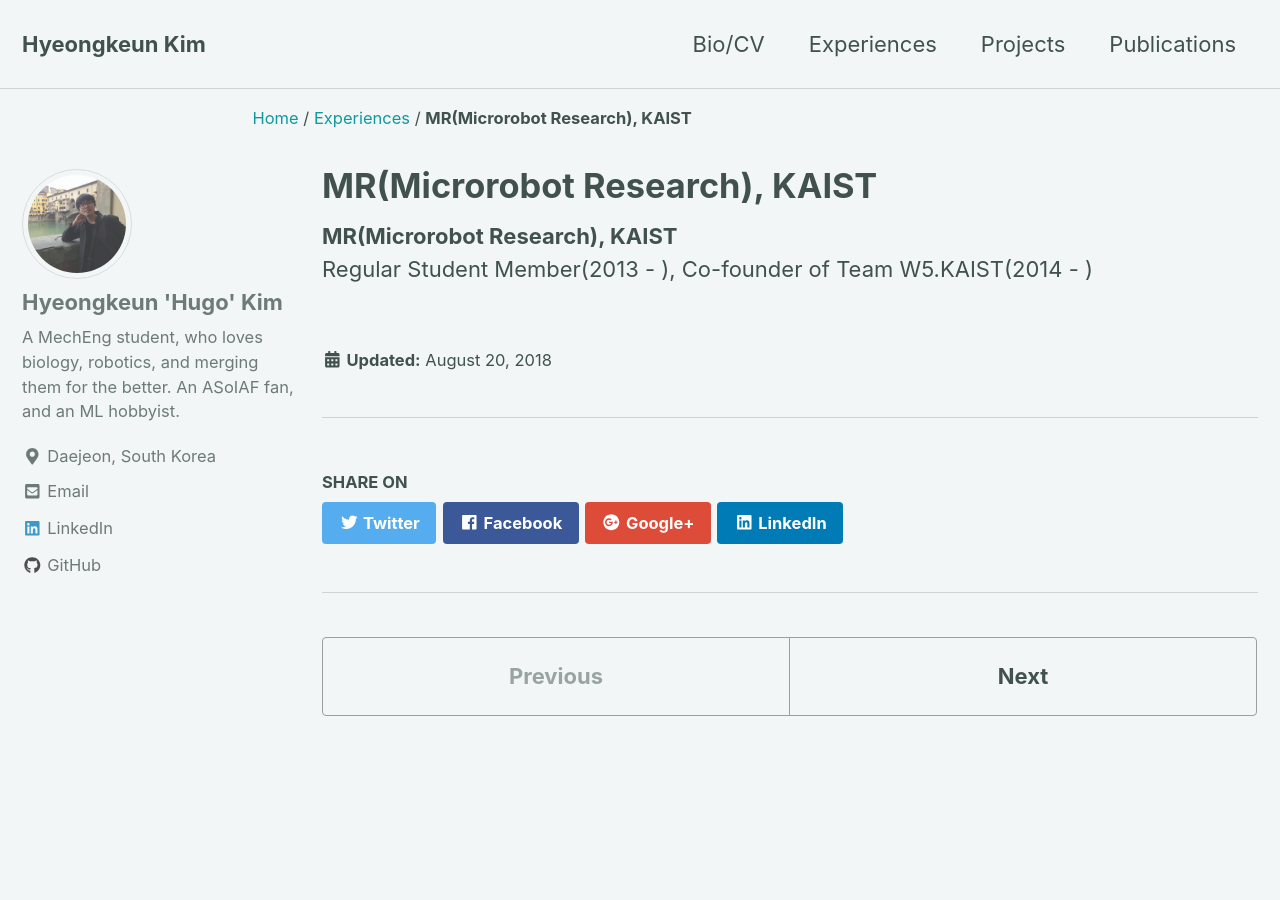
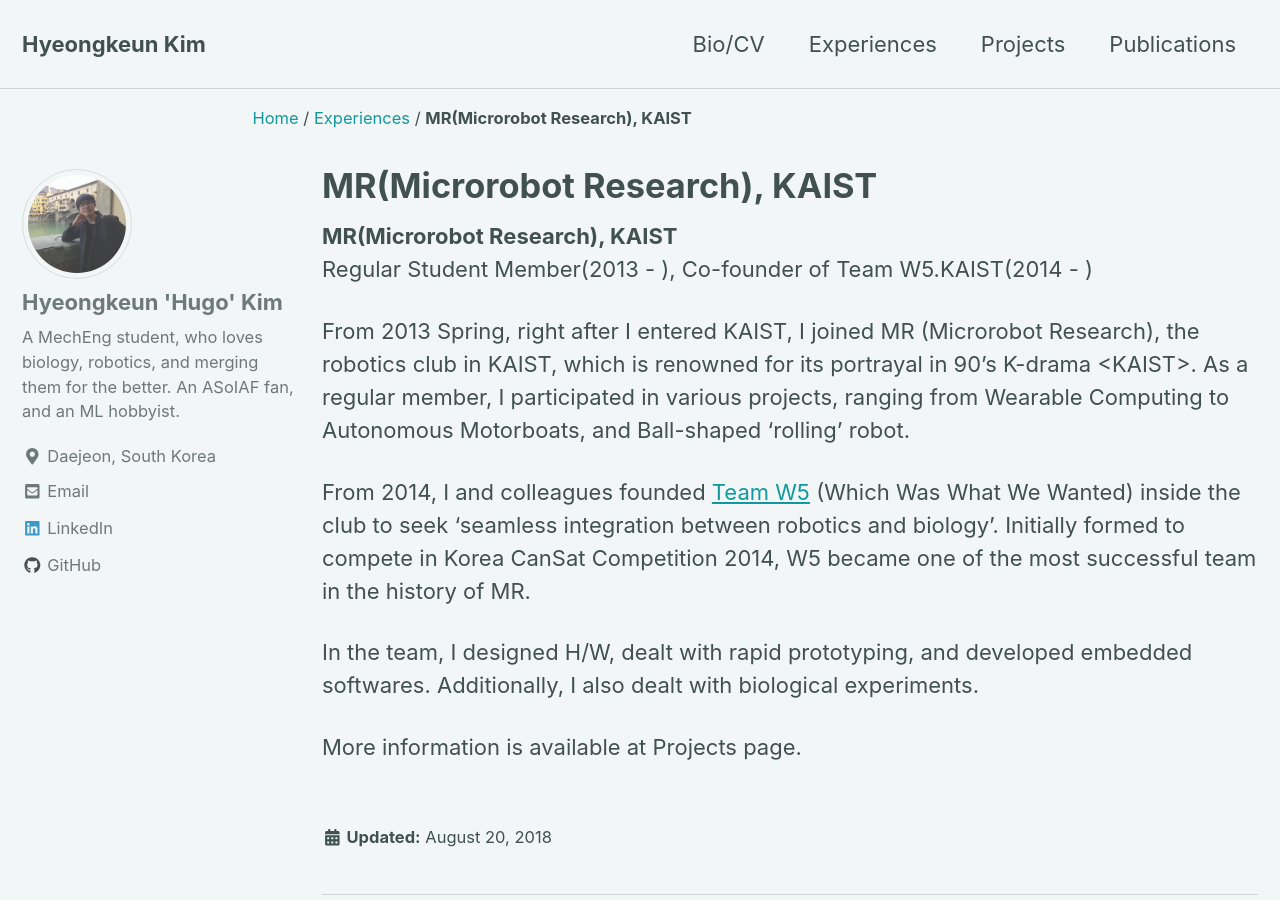
Before and after one commit to engiecat/engiecat.github.io, a Jekyll site: the page built from _experiences/2013-03-01_mrkaist.md, in a window 1280 px wide and 900 px high. Built offline with Jekyll 4.4.1, drawn with Linux system fonts in a browser that asks for light colours; nearby versions of some CDN libraries; our own code applies the rules of GitHub Pages for plain Markdown files.

Commit message:
mr incl.

```diff
--- a/_config.yml
+++ b/_config.yml
@@ -205,6 +205,7 @@
 
 # Plugins (previously gems:)
 plugins:
+  - jekyll-redirect-from
   - jekyll-paginate
   - jekyll-sitemap
   - jekyll-gist
--- a/_experiences/2013-03-01_mrkaist.md
+++ b/_experiences/2013-03-01_mrkaist.md
@@ -11,3 +11,11 @@
 ---
 **MR(Microrobot Research), KAIST**
 Regular Student Member(2013 - ), Co-founder of Team W5.KAIST(2014 - )
+
+From 2013 Spring, right after I entered KAIST, I joined MR (Microrobot Research), the robotics club in KAIST, which is renowned for its portrayal in 90's K-drama \<KAIST\>. As a regular member, I participated in various projects, ranging from Wearable Computing to Autonomous Motorboats, and Ball-shaped 'rolling' robot.
+
+From 2014, I and colleagues founded [Team W5](https://mr.kaist.ac.kr/w5.html) (Which Was What We Wanted) inside the club to seek 'seamless integration between robotics and biology'. Initially formed to compete in Korea CanSat Competition 2014, W5 became one of the most successful team in the history of MR.
+
+In the team, I designed H/W, dealt with rapid prototyping, and developed embedded softwares. Additionally, I also dealt with biological experiments.
+
+More information is available at Projects page.
```
Also changed, not shown: _experiences/2016-08-01_biomicrofluidics.md (+1 -1 lines), assets/images/og_teaser.png, assets/images/w5_logo.png.
